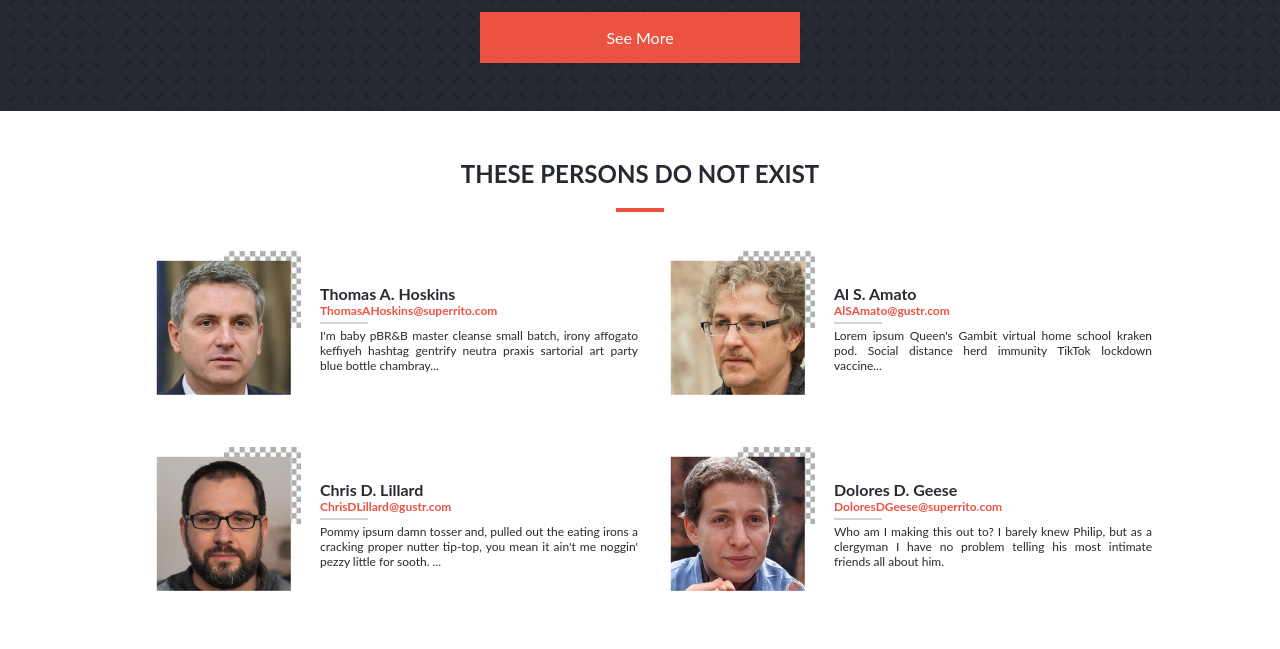
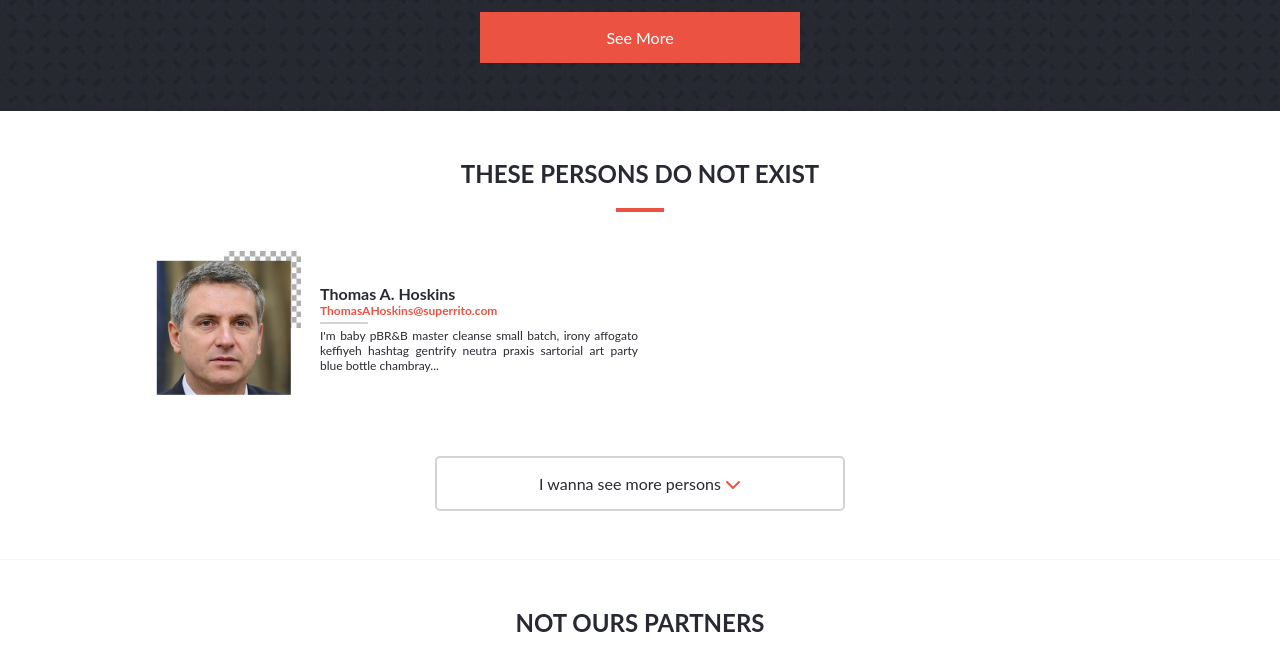
Before and after one commit to carlosmuerto/capstone-project-conference-page, a website with bundled scripts: page index.html in a window 1280 px wide. Shown: the part 1150-1799 px from the top of the page. Built offline with nearby package versions, Linux system fonts and the light colour scheme; a web font is replaced by a local one.

Commit message:
Add more btn to about image

```diff
--- a/index.html
+++ b/index.html
@@ -121,7 +121,7 @@
 
     </section>
 
-    <section class="wrapper features">
+    <section id="features" class="wrapper features">
       <div class="title">
         <h2>these persons do not exist</h2>
         <div class="divider"></div>
@@ -144,55 +144,6 @@
           </div>
         </div>
 
-        <div id="features-content-item-2" class="content-item">
-          <div class="img">
-            <img class="decorator-img" src="assets/decorators/transparent.jpeg" alt="">
-            <img class="main-img" src="assets/persons/avatar-479175f067c2d7cf0f6243b8d3c0582f.jpg" alt="">
-          </div>
-          <div class="body">
-            <h3>Al S. Amato</h3>
-            <h4>AlSAmato@gustr.com </h4>
-            <div class="divider"></div>
-            <p>
-              Lorem ipsum Queen's Gambit virtual home school kraken pod. Social
-              distance herd immunity TikTok lockdown vaccine...
-            </p>
-          </div>
-        </div>
-
-        <div id="features-content-item-3" class="content-item">
-          <div class="img">
-            <img class="decorator-img" src="assets/decorators/transparent.jpeg" alt="">
-            <img class="main-img" src="assets/persons/avatar-ca9600be7440d2224c390cad2f4a4b80.jpg" alt="">
-          </div>
-          <div class="body">
-            <h3>Chris D. Lillard</h3>
-            <h4>ChrisDLillard@gustr.com</h4>
-            <div class="divider"></div>
-            <p>
-              Pommy ipsum damn tosser and, pulled out the eating irons a cracking
-              proper nutter tip-top, you mean it ain't me noggin' pezzy little
-              for sooth. ...
-            </p>
-          </div>
-        </div>
-
-        <div id="features-content-item-4" class="content-item">
-          <div class="img">
-            <img class="decorator-img" src="assets/decorators/transparent.jpeg" alt="">
-            <img class="main-img" src="assets/persons/avatar-2473571e98416ebe67d26709c145f7a4.jpg" alt="">
-          </div>
-          <div class="body">
-            <h3>Dolores D. Geese</h3>
-            <h4>DoloresDGeese@superrito.com</h4>
-            <div class="divider"></div>
-            <p>
-              Who am I making this out to? I barely knew Philip, but as a clergyman
-              I have no problem telling his most intimate friends all about him.
-            </p>
-          </div>
-        </div>
-
       </div>
 
       <div class="more-btn">
@@ -210,7 +161,7 @@
     <section class="wrapper partner">
 
       <div class="title">
-        <h2>Partner</h2>
+        <h2>Not Ours Partners</h2>
         <div class="divider"></div>
       </div>
 
--- a/scss/styles.scss
+++ b/scss/styles.scss
@@ -256,6 +256,31 @@ main {
     height: 4px;
     margin: 1.25rem 0;
     width: 3rem;
+  }
+
+  .more-btn {
+    align-items: center;
+    display: flex;
+    flex-direction: column;
+    padding-top: 2rem;
+
+    button {
+      background-color: white;
+      border: $secundary-color solid 2px;
+      border-radius: 5px;
+      color: $primary-color;
+      font-size: 1rem;
+      padding: 1rem;
+      width: 100%;
+
+      @media (min-width: $breakpoint-tablet) {
+        max-width: 40%;
+      }
+
+      .more-btn-chevron-down {
+        color: $accent-color;
+      }
+    }
   }
 
   section.about-logo {
@@ -682,31 +707,6 @@ main {
         }
       }
     }
-
-    .more-btn {
-      align-items: center;
-      display: flex;
-      flex-direction: column;
-      padding-top: 2rem;
-
-      button {
-        background-color: white;
-        border: $secundary-color solid 2px;
-        border-radius: 5px;
-        color: $primary-color;
-        font-size: 1rem;
-        padding: 1rem;
-        width: 100%;
-
-        @media (min-width: $breakpoint-tablet) {
-          max-width: 40%;
-        }
-
-        .more-btn-chevron-down {
-          color: $accent-color;
-        }
-      }
-    }
   }
 
   section.headline.headline-home {
```
Also changed, not shown: about.html (+9 -10 lines), css/styles.css, css/styles.min.css.
